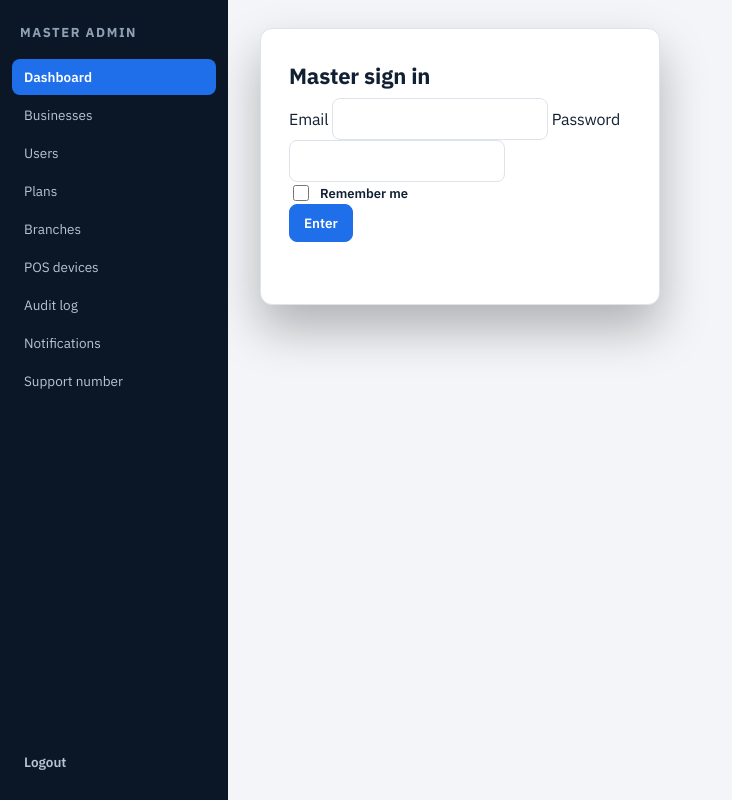
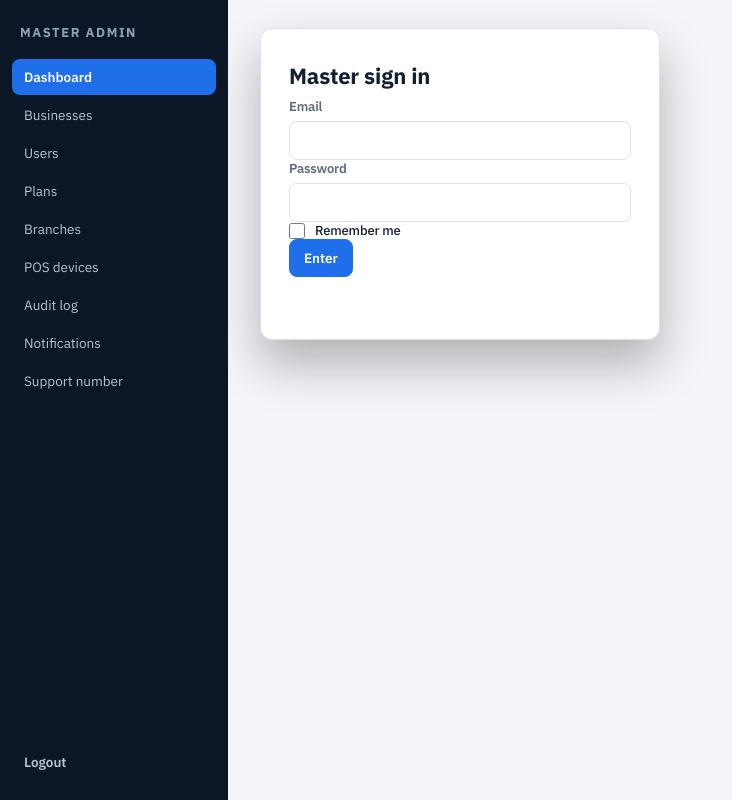
Before and after one commit to majharm/spicepos, a PHP site: page /master.html in a window 1280 px wide. Shown: the whole page, without its empty margins (0-732 px from the left). Run offline with PHP 8.4, Linux system fonts and the light colour scheme.

Commit message:
Fix Remember me checkbox layout on shop and Master login.
Stop applying text-field padding and borders to checkboxes, restore stacked field labels, and cache-bust auth CSS.

Co-authored-by: MAJHAR MULANI ATAV TELECOM <majharm@users.noreply.github.com>

```diff
--- a/css/saas.css
+++ b/css/saas.css
@@ -45,14 +45,6 @@
 .signup-grid .full {
   grid-column: 1 / -1;
 }
-.auth-card select,
-.auth-card textarea {
-  padding: 10px 12px;
-  border-radius: 8px;
-  border: 1px solid var(--line);
-  background: #fff;
-  font: inherit;
-}
 .auth-note {
   margin: 0;
   color: var(--muted);
@@ -74,29 +66,48 @@
 .auth-card > p { color: var(--muted); margin-top: 0; font-size: 14px; }
 .auth-card form { display: grid; gap: 12px; margin-top: 18px; }
 .auth-card form[hidden] { display: none !important; }
+.auth-card label {
+  display: grid;
+  gap: 6px;
+  font-size: 13px;
+  font-weight: 600;
+  color: var(--muted);
+}
 .auth-card label.remember {
   display: flex;
   flex-direction: row;
   align-items: center;
-  gap: 8px;
-  text-transform: none;
-  letter-spacing: 0;
-  font-size: 13px;
-  font-weight: 600;
+  gap: 10px;
+  font-weight: 500;
   color: var(--text);
   cursor: pointer;
+  user-select: none;
 }
-.auth-card label.remember input {
-  width: 16px;
-  height: 16px;
-  padding: 0;
-  accent-color: var(--accent, #1f6feb);
-}
-.auth-card input {
+.auth-card input:not([type="checkbox"]),
+.auth-card select,
+.auth-card textarea {
   padding: 10px 12px;
   border-radius: 8px;
   border: 1px solid var(--line);
   background: #fff;
+  color: var(--text);
+  font: inherit;
+}
+.auth-card input[type="checkbox"] {
+  -webkit-appearance: checkbox;
+  appearance: auto;
+  width: 16px;
+  height: 16px;
+  min-width: 16px;
+  min-height: 16px;
+  margin: 0;
+  padding: 0;
+  flex-shrink: 0;
+  border: none;
+  border-radius: 0;
+  background: transparent;
+  accent-color: var(--gold, #c9a227);
+  cursor: pointer;
 }
 .login-support { margin-top: 16px; color: var(--muted); font-size: 13px; }
 .login-support a { color: var(--accent); font-weight: 650; }
--- a/login.html
+++ b/login.html
@@ -7,8 +7,8 @@
     <link rel="preconnect" href="https://fonts.googleapis.com" />
     <link rel="stylesheet" href="https://fonts.googleapis.com/css2?family=IBM+Plex+Sans:wght@400;500;600;700&display=swap" />
     <link rel="icon" href="./favicon.svg" />
-    <link rel="stylesheet" href="./css/pos.css" />
-    <link rel="stylesheet" href="./css/saas.css" />
+    <link rel="stylesheet" href="./css/pos.css?v=20260829h" />
+    <link rel="stylesheet" href="./css/saas.css?v=20260829h" />
   </head>
   <body class="auth-body">
     <main class="auth-card" id="auth-card">
--- a/master.html
+++ b/master.html
@@ -7,8 +7,8 @@
     <link rel="preconnect" href="https://fonts.googleapis.com" />
     <link rel="stylesheet" href="https://fonts.googleapis.com/css2?family=IBM+Plex+Sans:wght@400;500;600;700&display=swap" />
     <link rel="icon" href="./favicon.svg" />
-    <link rel="stylesheet" href="./css/pos.css" />
-    <link rel="stylesheet" href="./css/saas.css" />
+    <link rel="stylesheet" href="./css/pos.css?v=20260829h" />
+    <link rel="stylesheet" href="./css/saas.css?v=20260829h" />
   </head>
   <body>
     <div class="master-shell">
```
